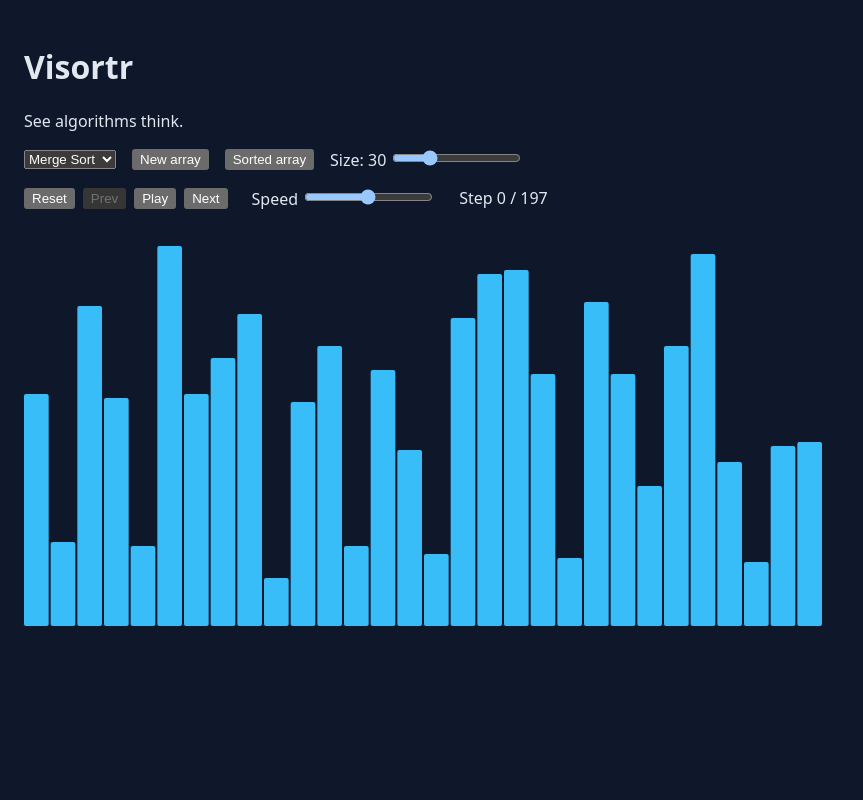
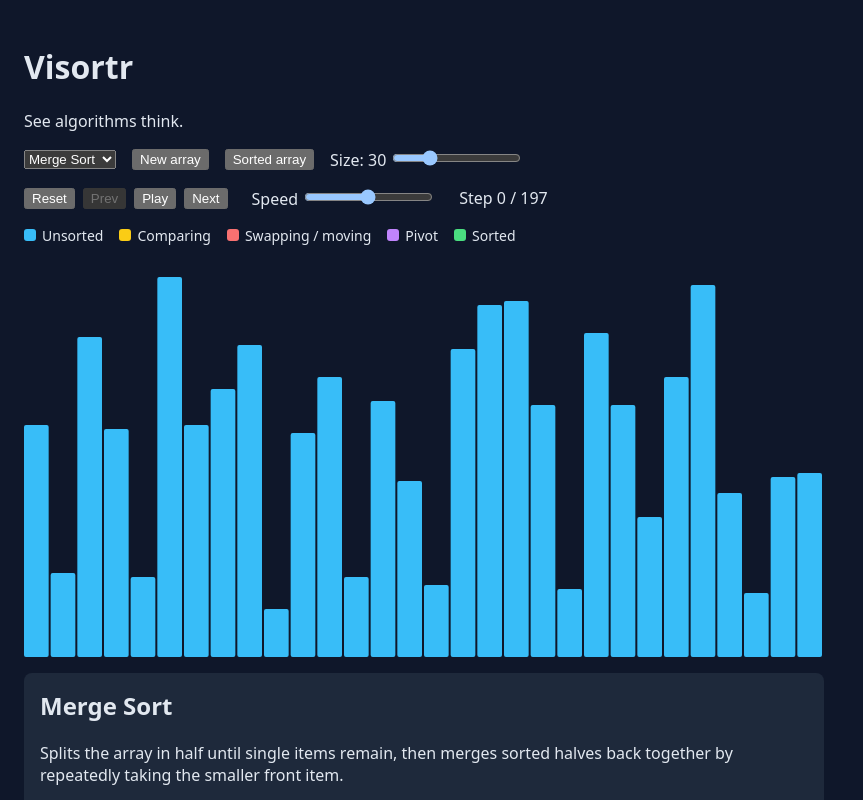
Before and after one commit to masone3/visortr, a React (Vite) app: page / in a window 1280 px wide. Shown: the top 800 px of the page, without its empty margins (0-863 px from the left). Built offline with nearby package versions, Linux system fonts and the light colour scheme.

Commit message:
feat: show live counters, legend, and complexity panel in app

```diff
--- a/src/App.jsx
+++ b/src/App.jsx
@@ -1,9 +1,13 @@
 import { useMemo, useState } from "react";
 import BarChart from "./components/BarChart";
 import Controls from "./components/Controls";
+import InfoPanel from "./components/InfoPanel";
+import Legend from "./components/Legend";
+import Toolbar from "./components/Toolbar";
 import { usePlayback } from "./hooks/usePlayback";
 import { ALGORITHMS } from "./algorithms";
 import { createItems, createSortedItems } from "./utils/array";
+import { computeStats } from "./utils/stats";
 
 const DEFAULT_SIZE = 30;
 
@@ -12,24 +16,16 @@ export default function App() {
   const [items, setItems] = useState(() => createItems(DEFAULT_SIZE));
   const [algoKey, setAlgoKey] = useState("merge");
 
-  const steps = useMemo(
-    () => ALGORITHMS[algoKey].run(items),
-    [algoKey, items]
-  );
+  const algo = ALGORITHMS[algoKey];
+  const steps = useMemo(() => algo.run(items), [algo, items]);
+  const stats = useMemo(() => computeStats(steps), [steps]);
   const playback = usePlayback(steps);
 
-  function handleSizeChange(event) {
-    const newSize = Number(event.target.value);
+  const current = stats[Math.min(playback.index, playback.last)];
+
+  function handleSizeChange(newSize) {
     setSize(newSize);
     setItems(createItems(newSize));
-  }
-
-  function handleNewArray() {
-    setItems(createItems(size));
-  }
-
-  function handleSortedArray() {
-    setItems(createSortedItems(size));
   }
 
   return (
@@ -37,27 +33,14 @@ export default function App() {
       <h1>Visortr</h1>
       <p>See algorithms think.</p>
 
-      <div style={{ display: "flex", gap: 16, alignItems: "center" }}>
-        <select value={algoKey} onChange={(e) => setAlgoKey(e.target.value)}>
-          {Object.entries(ALGORITHMS).map(([key, algo]) => (
-            <option key={key} value={key}>
-              {algo.name}
-            </option>
-          ))}
-        </select>
-        <button onClick={handleNewArray}>New array</button>
-        <button onClick={handleSortedArray}>Sorted array</button>
-        <label>
-          Size: {size}{" "}
-          <input
-            type="range"
-            min={5}
-            max={100}
-            value={size}
-            onChange={handleSizeChange}
-          />
-        </label>
-      </div>
+      <Toolbar
+        algoKey={algoKey}
+        size={size}
+        onAlgoChange={setAlgoKey}
+        onSizeChange={handleSizeChange}
+        onNewArray={() => setItems(createItems(size))}
+        onSortedArray={() => setItems(createSortedItems(size))}
+      />
 
       <Controls
         isPlaying={playback.isPlaying}
@@ -72,6 +55,8 @@ export default function App() {
         onSpeedChange={playback.setSpeed}
       />
 
+      <Legend />
+
       <BarChart
         items={playback.step.array}
         comparing={playback.step.comparing}
@@ -81,6 +66,12 @@ export default function App() {
         pivot={playback.step.pivot}
         stepDelay={playback.delay}
       />
+
+      <InfoPanel
+        algo={algo}
+        comparisons={current.comparisons}
+        swaps={current.swaps}
+      />
     </main>
   );
 }
```
